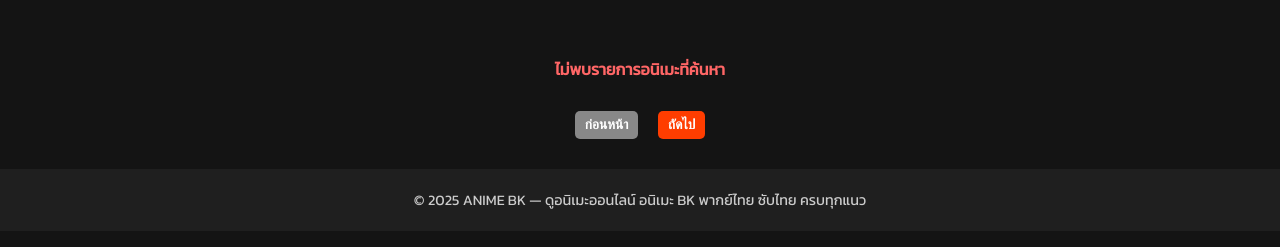
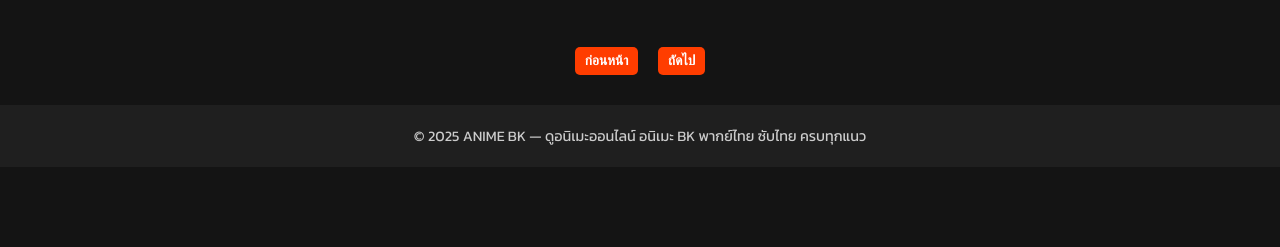
Before and after one commit to anime-bk/anime-bk.github.io, a plain HTML site: page themovie.html in a window 1280 px wide. Shown: the part 203-450 px from the top of the page. Drawn offline with Linux system fonts and the light colour scheme.

Commit message:
Update themovie.html

```diff
--- a/themovie.html
+++ b/themovie.html
@@ -221,7 +221,7 @@
   © 2025 ANIME BK — ดูอนิเมะออนไลน์ อนิเมะ BK พากย์ไทย ซับไทย ครบทุกแนว
 </footer>
 
-<script src="anime-data-chinese.js"></script>
+<script src="anime-data-themovie.js"></script>
 <script>
   const menuToggle = document.getElementById('menuToggle');
   const navMenu = document.getElementById('navMenu');
```
